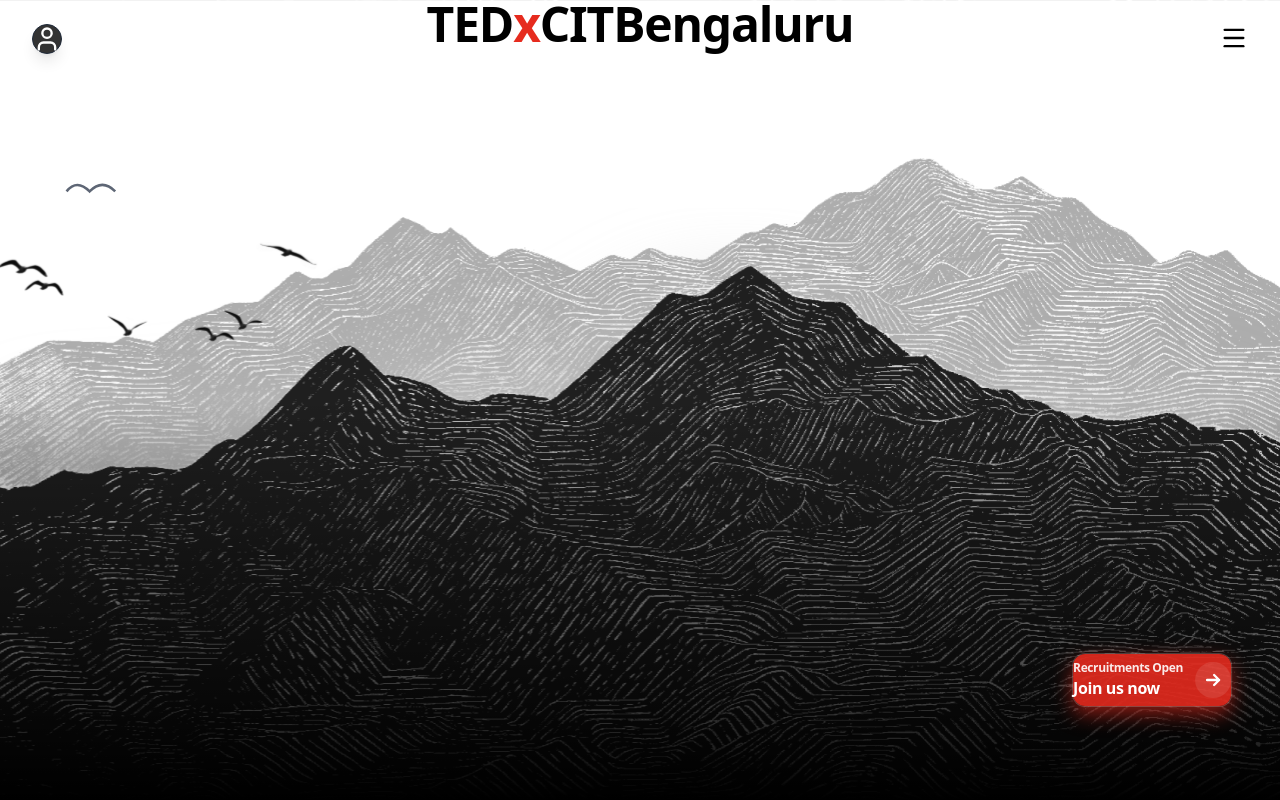
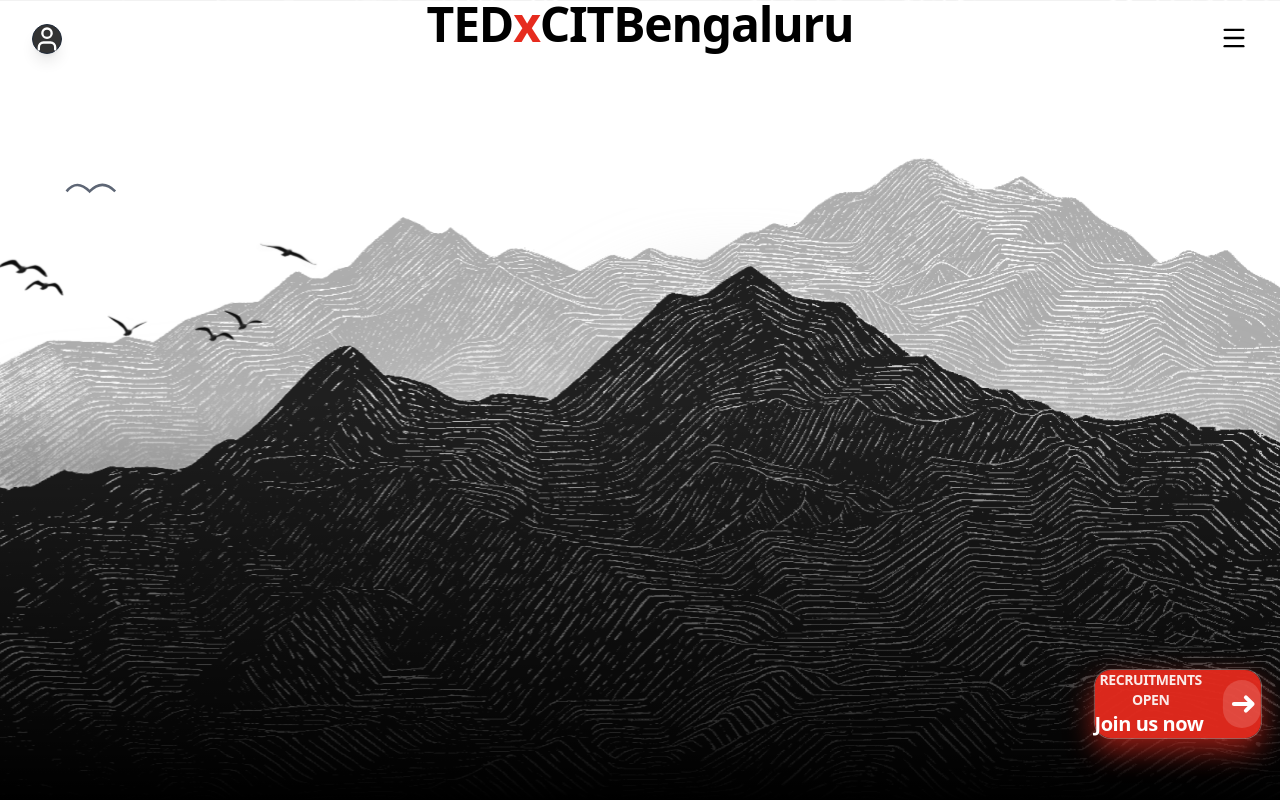
Before and after one commit to tedxcitbengaluru/tedxcitbengaluru-website, a Next.js app: page / in a window 1280 px wide. Shown: the top 800 px of the page. Built offline with nearby package versions, Linux system fonts and the light colour scheme; grey boxes are pictures that could not be loaded.

Commit message:
unique kaun bnaega crorepati

```diff
--- a/src/components/sections/recruitment-fab.tsx
+++ b/src/components/sections/recruitment-fab.tsx
@@ -7,17 +7,14 @@ export default function RecruitmentFAB() {
     const pathname = usePathname();
     const [hideOnForm, setHideOnForm] = useState(false);
 
-    // Initial position changed to bottom-right corner (better standard UX)
-    const [position, setPosition] = useState({ x: 90, y: 85 });
+    // Start near bottom-right corner, with spacing from edges
+    const [position, setPosition] = useState({ x: 92, y: 88 });
 
     const [isDragging, setIsDragging] = useState(false);
-
-    // Use ref to store coordinates to avoid complex dependency arrays
     const dragCoords = useRef({ clientX: 0, clientY: 0, posX: position.x, posY: position.y });
 
-    // --- Intersection Observer (Hiding Logic) ---
+    // --- Hide when form visible ---
     useEffect(() => {
-        // Correct check for the base joinus page
         if (!pathname.startsWith("/joinus") || pathname.length > 7) {
             setHideOnForm(false);
             return;
@@ -37,13 +34,9 @@ export default function RecruitmentFAB() {
         return () => observer.disconnect();
     }, [pathname]);
 
-
-    // --- Draggable Logic: Handlers (Native DOM versions created via useCallback) ---
-
-    // Function to calculate and update position
+    // --- Drag logic ---
     const updatePosition = useCallback((clientX: number, clientY: number) => {
         const { clientX: startX, clientY: startY, posX: startPosX, posY: startPosY } = dragCoords.current;
-
         const deltaX = clientX - startX;
         const deltaY = clientY - startY;
 
@@ -56,33 +49,31 @@ export default function RecruitmentFAB() {
         });
     }, []);
 
-    // Native Mouse Move Handler
-    const handleMouseMove = useCallback((e: MouseEvent) => {
-        if (!isDragging) return;
-        updatePosition(e.clientX, e.clientY);
-    }, [isDragging, updatePosition]);
+    const handleMouseMove = useCallback(
+        (e: MouseEvent) => {
+            if (!isDragging) return;
+            updatePosition(e.clientX, e.clientY);
+        },
+        [isDragging, updatePosition]
+    );
 
-    // Native Touch Move Handler
-    const handleTouchMove = useCallback((e: TouchEvent) => {
-        if (!isDragging || e.touches.length === 0) return;
-        updatePosition(e.touches[0].clientX, e.touches[0].clientY);
-        e.preventDefault(); // Prevent scrolling
-    }, [isDragging, updatePosition]);
+    const handleTouchMove = useCallback(
+        (e: TouchEvent) => {
+            if (!isDragging || e.touches.length === 0) return;
+            updatePosition(e.touches[0].clientX, e.touches[0].clientY);
+            e.preventDefault();
+        },
+        [isDragging, updatePosition]
+    );
 
-    // Native End Drag Handler
-    const handleUp = useCallback(() => {
-        setIsDragging(false);
-    }, []);
+    const handleUp = useCallback(() => setIsDragging(false), []);
 
-    // React Start Drag Handler
     const handleStartDrag = (clientX: number, clientY: number) => {
         setIsDragging(true);
-        // Store current position state for calculation reference
         dragCoords.current = { clientX, clientY, posX: position.x, posY: position.y };
     };
 
     const handleMouseDown = (e: React.MouseEvent<HTMLButtonElement>) => {
-        // Prevent accidental navigation if the click intent was to drag
         if (e.button !== 0) return;
         handleStartDrag(e.clientX, e.clientY);
         e.preventDefault();
@@ -94,55 +85,43 @@ export default function RecruitmentFAB() {
         e.preventDefault();
     };
 
-    // --- Draggable Logic: Event Listener Management ---
-
     useEffect(() => {
         if (!isDragging) return;
 
-        // Attach listeners globally using native functions
-        document.addEventListener('mousemove', handleMouseMove);
-        document.addEventListener('mouseup', handleUp);
-        document.addEventListener('touchmove', handleTouchMove, { passive: false });
-        document.addEventListener('touchend', handleUp);
+        document.addEventListener("mousemove", handleMouseMove);
+        document.addEventListener("mouseup", handleUp);
+        document.addEventListener("touchmove", handleTouchMove, { passive: false });
+        document.addEventListener("touchend", handleUp);
 
-        // Cleanup function removes listeners reliably
         return () => {
-            document.removeEventListener('mousemove', handleMouseMove);
-            document.removeEventListener('mouseup', handleUp);
-            document.removeEventListener('touchmove', handleTouchMove);
-            document.removeEventListener('touchend', handleUp);
+            document.removeEventListener("mousemove", handleMouseMove);
+            document.removeEventListener("mouseup", handleUp);
+            document.removeEventListener("touchmove", handleTouchMove);
+            document.removeEventListener("touchend", handleUp);
         };
     }, [isDragging, handleMouseMove, handleTouchMove, handleUp]);
 
-
-    // --- Render ---
-
+    // --- Click handler ---
     const handleFABClick = (e: React.MouseEvent<HTMLButtonElement> | React.TouchEvent<HTMLButtonElement>) => {
-        // If the click started and ended at the same approximate location, treat it as a click/navigation.
-        // We use a small threshold to allow minor jitters, but since handleUp/handleEnd already
-        // set isDragging to false, we just need to prevent navigation during drag start.
-
         if (isDragging) return;
         router.push("/joinus");
     };
 
+    // --- Render ---
     return (
         <button
-            // Use pointerDown/TouchStart to manage drag state
             onMouseDown={handleMouseDown}
             onTouchStart={handleTouchStart}
-            // Use onClick for navigation, which fires only if there wasn't a significant drag
             onClick={handleFABClick}
-
             className={`
                 fixed z-50
-                group inline-flex items-center gap-3
-                rounded-xl pl-5 pr-6 sm:pl-6 sm:pr-7 py-3 sm:py-3.5 min-h-[3rem] sm:min-h-[3.25rem]
-                bg-[#E62B1E]/90 text-white text-sm sm:text-base font-semibold tracking-tight whitespace-nowrap
-                shadow-[0_8px_20px_rgba(230,43,30,0.6)] ring-1 ring-white/20
-                hover:bg-[#E62B1E] hover:shadow-[0_12px_25px_rgba(230,43,30,0.8)]
-                active:scale-[0.98] transition-all duration-200
-                ${hideOnForm ? 'opacity-0 pointer-events-none' : 'opacity-100'}
+                group inline-flex items-center gap-4
+                rounded-2xl pl-7 pr-8 py-5
+                bg-[#E62B1E]/95 text-white text-base sm:text-lg font-semibold tracking-tight
+                shadow-[0_12px_28px_rgba(230,43,30,0.65)] ring-1 ring-white/30
+                hover:bg-[#E62B1E] hover:shadow-[0_16px_35px_rgba(230,43,30,0.8)]
+                active:scale-[0.97] transition-all duration-300
+                ${hideOnForm ? "opacity-0 pointer-events-none" : "opacity-100"}
                 cursor-move
             `}
             aria-label="Recruitments open — Join us now"
@@ -150,27 +129,29 @@ export default function RecruitmentFAB() {
                 left: `${position.x}%`,
                 top: `${position.y}%`,
                 transform: `translate(-50%, -50%)`,
-                // Remove the complex opacity/pointerEvents style from here, now handled by the class template literal
                 transition: isDragging
                     ? "none"
                     : "opacity 300ms ease, transform 300ms ease, box-shadow 300ms ease",
             }}
             disabled={hideOnForm}
         >
-            <span className="flex flex-col items-start leading-none">
-                <span className="text-[11px] sm:text-xs opacity-90">Recruitments Open</span>
-                <span className="text-sm sm:text-base font-bold">Join us now</span>
+            <span className="flex flex-col items-start leading-tight">
+                <span className="text-xs sm:text-sm opacity-90 uppercase tracking">
+                    Recruitments Open
+                </span>
+                <span className="text-lg sm:text-xl font-bold">Join us now</span>
             </span>
-            <span className="ml-1.5 sm:ml-2 grid place-items-center w-8 h-8 sm:w-9 sm:h-9 rounded-full bg-white/10 group-hover:bg-white/20 transition">
+
+            <span className="ml-2 grid place-items-center w-11 h-11 sm:w-12 sm:h-12 rounded-full bg-white/15 group-hover:bg-white/25 transition">
                 <svg
                     xmlns="http://www.w3.org/2000/svg"
                     fill="none"
                     viewBox="0 0 24 24"
-                    strokeWidth="2.4"
+                    strokeWidth="3"
                     stroke="currentColor"
-                    className="w-5 h-5 sm:w-6 sm:h-6 transition-transform group-hover:translate-x-0.5"
+                    className="w-7 h-7 sm:w-8 sm:h-8 transition-transform group-hover:translate-x-1"
                 >
-                    <path strokeLinecap="round" strokeLinejoin="round" d="M13 7l5 5m0 0l-5 5m5-5H6" />
+                    <path strokeLinecap="round" strokeLinejoin="round" d="M15 7l5 5m0 0l-5 5m5-5H6" />
                 </svg>
             </span>
         </button>
```
Also changed, not shown: src/app/joinus/page.tsx (+55 -38 lines).
